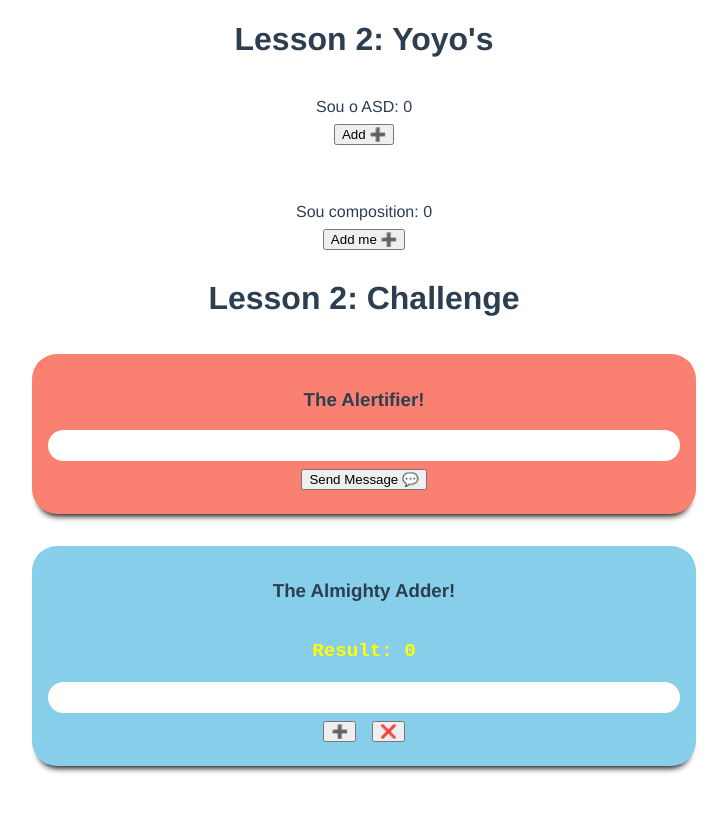
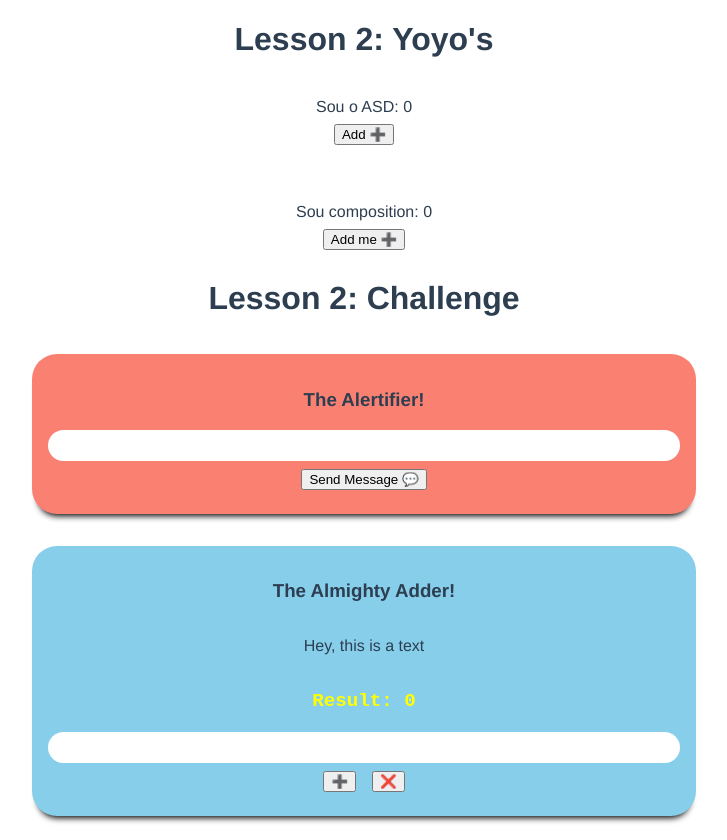
Before and after one commit to Muramatsu2602/vue-bootcamp, a Vue app: page / in a window 1280 px wide. Shown: the whole page, without its empty margins (276-1003 px from the left). Before the commit the page ends 800 px from the top, so only its background shows below. Built offline with nearby package versions, Linux system fonts and the light colour scheme.

Commit message:
couldn't do cz

```diff
--- a/src/components/desafio-aula2/MeuOption.vue
+++ b/src/components/desafio-aula2/MeuOption.vue
@@ -5,6 +5,7 @@
 <template>
   <div class="container">
     <h3>The Almighty Adder!</h3>
+    <p>Hey, this is a text</p>
     <pre>Result: {{ sum }}</pre>
     <input type="number" @input="handleInput($event.target.value)" />
     <div>
@@ -25,16 +26,16 @@ export default {
 
   methods: {
     handleInput(value) {
-      if (value && !value.trim() == "") this.currentValue = parseInt(value);
+      if (value && !value.trim() == '') this.currentValue = parseInt(value);
       else this.currentValue = 0;
     },
     zerar() {
-      if (this.sum === 0) alert("Result already empty!!");
+      if (this.sum === 0) alert('Result already empty!!');
 
       this.sum = 0;
     },
     add() {
-      if (this.currentValue == 0) alert("Field cannot be empty or 0!");
+      if (this.currentValue == 0) alert('Field cannot be empty or 0!');
       this.sum += this.currentValue;
     },
   },
```
Also changed, not shown: src/components/desafio-aula2/MeuComposition.vue (+5 -5 lines).
